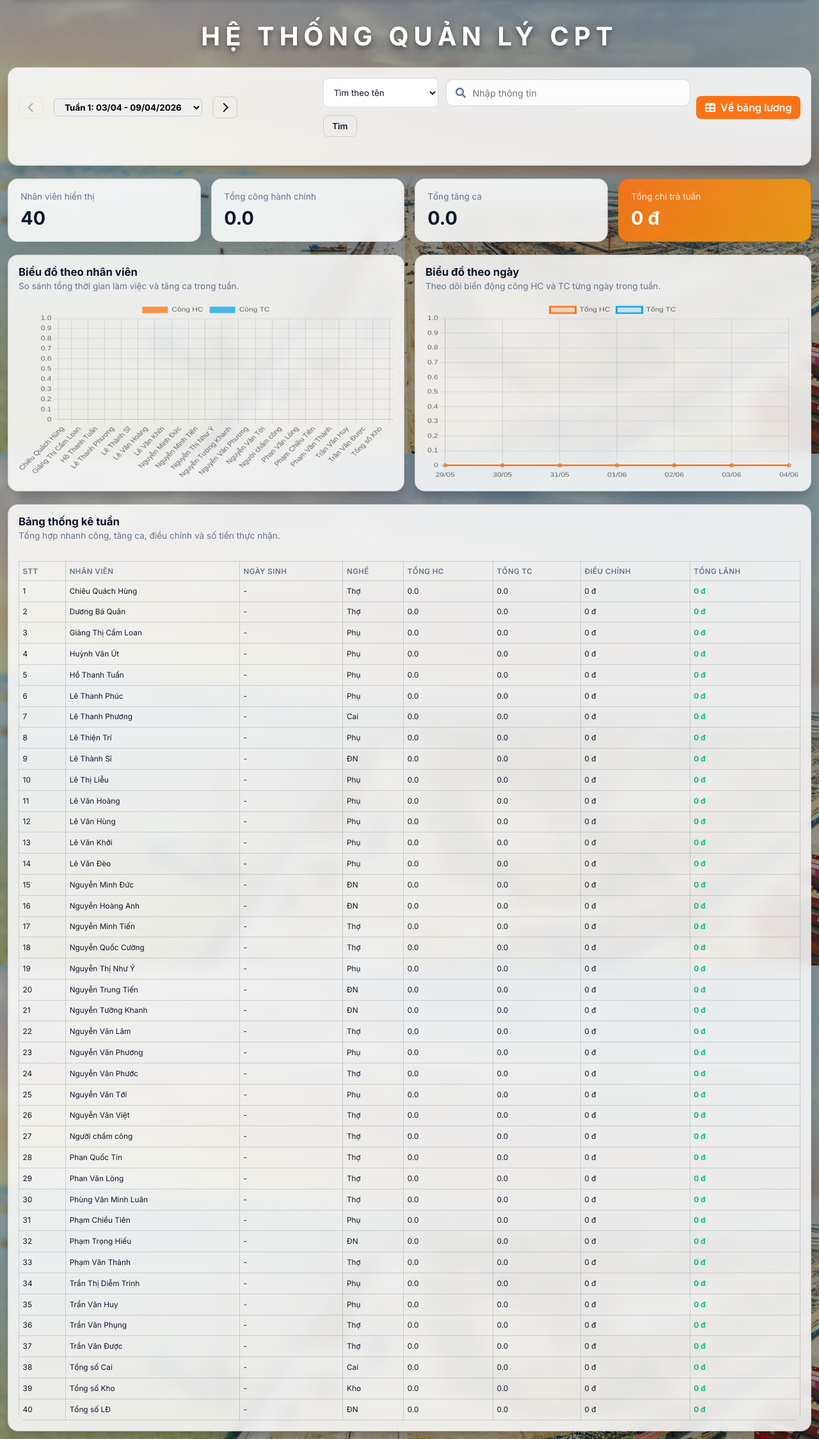
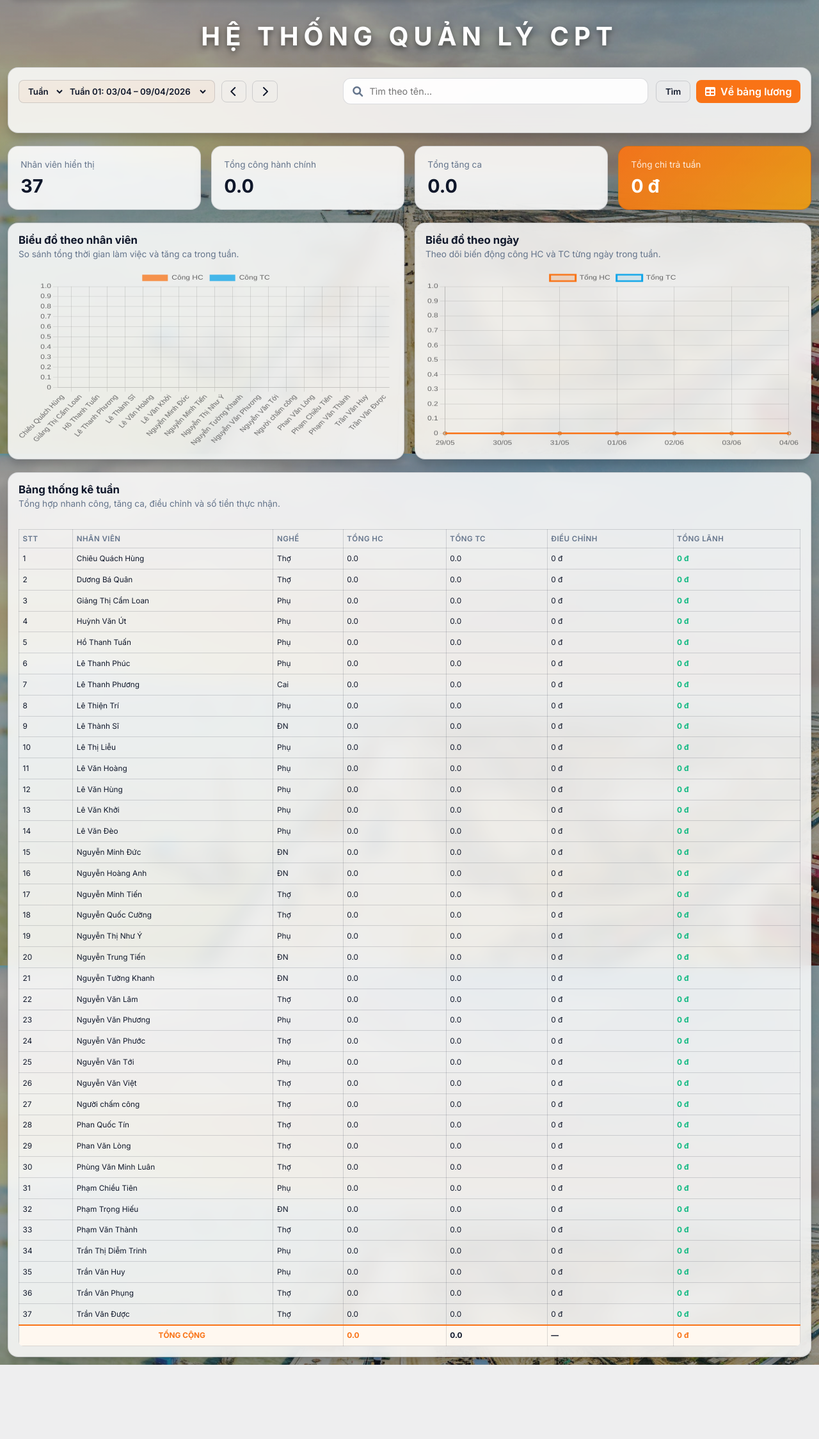
Before and after one commit to bruhhhh978/CPT, a Django app: page /statistics/ in a window 1280 px wide. Shown: the part 91-2340 px from the top of the page at 64% size. After the commit the page ends 2224 px from the top, so only its background shows below. Run offline with Django 5.2, Linux system fonts and the light colour scheme; data comes from the database, SQL or seed files in the repository; both versions use the stored data as it was after the commit.

Commit message:
sua chua giao dien

```diff
--- a/payroll/templates/payroll/payroll_statistics.html
+++ b/payroll/templates/payroll/payroll_statistics.html
@@ -11,44 +11,50 @@
 <div class="stats-shell">
     <div class="card">
     <div class="controls">
-            <div class="date-nav">
-                <a href="#" id="btn-prev" class="btn btn-outline">
-                    <i class="fas fa-chevron-left"></i>
-                </a>
+        <div class="date-pill" style="display:flex; align-items:center; gap:4px; background:var(--glass); border:1px solid var(--border); border-radius:8px; padding:5px 10px; height:36px;">
+            <select id="view-type-select" style="border:none; background:transparent; color:var(--text-main); font-size:0.83rem; font-weight:600; outline:none; cursor:pointer;">
+                <option value="week"  {% if view_type == 'week'  %}selected{% endif %}>Tuần</option>
+                <option value="month" {% if view_type == 'month' %}selected{% endif %}>Tháng</option>
+            </select>
 
-                <select id="week-select" onchange="location.href=buildWeekUrl(this.value)"
-                        style="font-weight:bold; padding: 4px 12px; border-radius: 6px; border: 1px solid #ccc; cursor:pointer;">
+            <select id="period-select" style="border:none; background:transparent; color:var(--text-main); font-size:0.83rem; font-weight:600; outline:none; cursor:pointer; width:220px;">
+                {% if view_type == 'month' %}
+                    {% for m in available_months %}
+                    <option value="{{ m.date_str }}"
+                        {% if target_date|date:'Y' == m.year|stringformat:'s' and target_date|date:'n' == m.month|stringformat:'s' %}selected{% endif %}>
+                        {{ m.label }}
+                    </option>
+                    {% endfor %}
+                {% else %}
                     {% for w in available_weeks %}
                     <option value="{{ w.date_str }}"
-                            {% if w.start == start_date %}selected{% endif %}>
-                            Tuần {{ forloop.counter }}: {{ w.start|date:'d/m' }} - {{ w.end|date:'d/m/Y' }}
+                        {% if start_date == w.start %}selected{% endif %}>
+                        {{ w.label }}
                     </option>
                     {% endfor %}
+                {% endif %}
             </select>
-
-                <a href="#" id="btn-next" class="btn btn-outline">
-                    <i class="fas fa-chevron-right"></i>
-                </a>
         </div>
 
+        <a href="#" id="btn-prev" class="btn btn-outline"><i class="fas fa-chevron-left"></i></a>
+        <a href="#" id="btn-next" class="btn btn-outline"><i class="fas fa-chevron-right"></i></a>
 
-            <div style="flex-grow: 1;"></div>
+        <div style="flex-grow:1;"></div>
+
         <form method="GET" class="search-form">
             <input type="hidden" name="date" value="{{ start_date|date:'Y-m-d' }}">
-                <select name="search_type" class="form-input search-type-select">
-                    <option value="name" {% if search_type == 'name' %}selected{% endif %}>Tìm theo tên</option>
-                    <option value="dob" {% if search_type == 'dob' %}selected{% endif %}>Tìm theo ngày sinh</option>
-                </select>
+            <input type="hidden" name="view_type" value="{{ view_type }}">
             <div class="search-input-wrap">
                 <i class="fas fa-search"></i>
-                    <input type="text" name="q" value="{{ search_query }}" placeholder="Nhập thông tin" class="search-input">
+                <input type="text" name="q" value="{{ search_query }}" placeholder="Tìm theo tên..." class="search-input">
             </div>
             <button type="submit" class="btn btn-outline">Tìm</button>
             {% if search_query %}
-                <a href="?date={{ start_date|date:'Y-m-d' }}&search_type={{ search_type }}" class="btn btn-outline">Xóa lọc</a>
+            <a href="?date={{ start_date|date:'Y-m-d' }}&view_type={{ view_type }}" class="btn btn-outline">✕</a>
             {% endif %}
         </form>
-            <a href="{% url 'payroll:payroll_sheet' %}?date={{ start_date|date:'Y-m-d' }}&search_type={{ search_type }}{% if search_query %}&q={{ search_query|urlencode }}{% endif %}" class="btn btn-primary">
+
+        <a href="{% url 'payroll:payroll_sheet' %}?date={{ start_date|date:'Y-m-d' }}&view_type={{ view_type }}" class="btn btn-primary">
             <i class="fas fa-table"></i> Về bảng lương
         </a>
     </div>
@@ -108,7 +114,6 @@
                 <tr>
                     <th>STT</th>
                     <th>Nhân viên</th>
-                        <th>Ngày sinh</th>
                     <th>Nghề</th>
                     <th>Tổng HC</th>
                     <th>Tổng TC</th>
@@ -121,7 +126,6 @@
                 <tr>
                     <td>{{ forloop.counter }}</td>
                     <td>{{ row.employee.name }}</td>
-                        <td>{{ row.employee.date_of_birth|date:"d/m/Y"|default:"-" }}</td>
                     <td>{{ row.employee.position }}</td>
                     <td>{{ row.total_hc }}</td>
                     <td>{{ row.total_tc }}</td>
@@ -130,11 +134,20 @@
                 </tr>
                 {% empty %}
                 <tr>
-                        <td colspan="8" class="empty-state-cell">
-                            Không có dữ liệu để thống kê trong bộ lọc hiện tại.
-                        </td>
+                    <td colspan="7" class="empty-state-cell">Không có dữ liệu.</td>
                 </tr>
                 {% endfor %}
+                {% if payroll_data %}
+                <tr style="font-weight:700; background:var(--surface, #fff8f0); border-top:2px solid var(--primary);">
+                    <td colspan="3" style="text-align:center; color:var(--primary);">
+                        <i class="fas fa-sigma"></i> TỔNG CỘNG
+                    </td>
+                    <td style="color:var(--primary);">{{ total_hc|floatformat:1 }}</td>
+                    <td>{{ total_tc|floatformat:1 }}</td>
+                    <td>—</td>
+                    <td style="color:var(--primary);">{{ total_pay|floatformat:0|intcomma }} đ</td>
+                </tr>
+                {% endif %}
             </tbody>
         </table>
         </div>
@@ -227,49 +240,42 @@
 </script>
 
 <script>
-function buildWeekUrl(date) {
+function goToPeriod(dateStr, viewType) {
     const params = new URLSearchParams(window.location.search);
-    params.set('date', date);
-    return `?${params.toString()}`;
+    params.set('date', dateStr);
+    params.set('view_type', viewType);
+    window.location.href = '?' + params.toString();
 }
 
-function getAvailableWeeks() {
-    return Array.from(document.getElementById('week-select').options).map(opt => opt.value);
-}
+const viewTypeSelect = document.getElementById('view-type-select');
+const periodSelect = document.getElementById('period-select');
 
-function getCurrentWeek() {
-    return document.getElementById('week-select').value;
-}
+viewTypeSelect.addEventListener('change', function() {
+    const params = new URLSearchParams(window.location.search);
+    params.set('view_type', this.value);
+    params.set('date', '{{ start_date|date:"Y-m-d" }}');
+    window.location.href = '?' + params.toString();
+});
 
-function updateNavButtons() {
-    const weeks = getAvailableWeeks();
-    const idx = weeks.indexOf(getCurrentWeek());
-
-    const btnPrev = document.getElementById('btn-prev');
-    const btnNext = document.getElementById('btn-next');
-
-    btnPrev.style.opacity = idx <= 0 ? '0.3' : '1';
-    btnPrev.style.pointerEvents = idx <= 0 ? 'none' : 'auto';
-
-    btnNext.style.opacity = idx >= weeks.length - 1 ? '0.3' : '1';
-    btnNext.style.pointerEvents = idx >= weeks.length - 1 ? 'none' : 'auto';
-}
+periodSelect.addEventListener('change', function() {
+    goToPeriod(this.value, viewTypeSelect.value);
+});
 
 document.getElementById('btn-prev').addEventListener('click', function(e) {
     e.preventDefault();
-    const weeks = getAvailableWeeks();
-    const idx = weeks.indexOf(getCurrentWeek());
-    if (idx > 0) location.href = buildWeekUrl(weeks[idx - 1]);
+    if (periodSelect.selectedIndex > 0) {
+        periodSelect.selectedIndex--;
+        goToPeriod(periodSelect.value, viewTypeSelect.value);
+    }
 });
 
 document.getElementById('btn-next').addEventListener('click', function(e) {
     e.preventDefault();
-    const weeks = getAvailableWeeks();
-    const idx = weeks.indexOf(getCurrentWeek());
-    if (idx < weeks.length - 1) location.href = buildWeekUrl(weeks[idx + 1]);
+    if (periodSelect.selectedIndex < periodSelect.options.length - 1) {
+        periodSelect.selectedIndex++;
+        goToPeriod(periodSelect.value, viewTypeSelect.value);
+    }
 });
-
-updateNavButtons();
 </script>
 
 {% endblock %}
--- a/payroll/views.py
+++ b/payroll/views.py
@@ -397,8 +397,6 @@ def build_weekly_payroll_data(employees, dates):
     return payroll_data
 
 
-
-
 def payroll_sheet(request):
     # Determine if user can edit (must be authenticated AND be manager/user)
     can_edit = False
@@ -549,8 +547,8 @@ def get_adjustment_logs(request, employee_id):
     })
 
     return JsonResponse({'logs': data})
+
 def payroll_statistics(request):
-    # Determine if user can edit
     can_edit = False
     is_viewer_mode = True
 
@@ -563,18 +561,29 @@ def payroll_statistics(request):
         except:
             messages.error(request, 'Lỗi: Hồ sơ người dùng không hợp lệ.')
             return redirect('login:login')
-    else:
-        is_viewer_mode = True
-        can_edit = False
-
     search_query = request.GET.get('q', '').strip()
     target_date = get_target_date(request)
-    dates = get_week_range(target_date)
-    start_date, end_date = dates[0], dates[-1]
+    view_type = request.GET.get('view_type', 'week').strip().lower()
+    if view_type not in ('week', 'month'):
+        view_type = 'week'
 
-    employees = Employee.objects.all().order_by('name')
+    if view_type == 'month':
+        week_start = get_week_start(target_date)
+        year, month = week_start.year, week_start.month
+        weeks_this_month = get_weeks_in_month(year, month)
+        if weeks_this_month:
+            first_day = weeks_this_month[0]
+            last_day = weeks_this_month[-1] + datetime.timedelta(days=6)
+            dates = [first_day + datetime.timedelta(days=i) for i in range((last_day - first_day).days + 1)]
+        else:
+            dates = get_week_range(target_date)
+    else:
+        dates = get_week_range(target_date)
+    SUMMARY_NAMES = ['Tổng số Cai', 'Tổng số Kho', 'Tổng số LĐ']
+    employees = Employee.objects.exclude(name__in=SUMMARY_NAMES).order_by('name')
     if search_query:
         employees = employees.filter(name__icontains=search_query)
+    start_date, end_date = dates[0], dates[-1]
 
     payroll_data = build_weekly_payroll_data(employees, dates)
 
@@ -607,17 +616,32 @@ def payroll_statistics(request):
         for row in payroll_data
     ]
 
+    all_weeks_raw = get_available_weeks()
     available_weeks = [
         {
             'start': w,
             'end': w + datetime.timedelta(days=6),
             'date_str': w.strftime('%Y-%m-%d'),
+            'label': f"Tuần {i:02d}: {w.strftime('%d/%m')} – {(w + datetime.timedelta(days=6)).strftime('%d/%m/%Y')}",
         }
-        for w in get_available_weeks()
+        for i, w in enumerate(all_weeks_raw, start=1)
     ]
+    available_months = []
+    for (year, month) in get_available_months():
+        weeks_in_m = get_weeks_in_month(year, month)
+        first_week_str = weeks_in_m[0].strftime('%Y-%m-%d') if weeks_in_m else f'{year}-{month:02d}-01'
+        available_months.append({
+            'year': year,
+            'month': month,
+            'date_str': first_week_str,
+            'label': f"Tháng {month:02d}/{year}",
+        })
+
     context = {
         'start_date': start_date,
         'end_date': end_date,
+        'target_date': target_date,
+        'view_type': view_type,
         'prev_week': start_date - datetime.timedelta(days=7),
         'next_week': start_date + datetime.timedelta(days=7),
         'payroll_data': payroll_data,
@@ -628,6 +652,7 @@ def payroll_statistics(request):
         'daily_totals': daily_totals,
         'chart_rows': chart_rows,
         'available_weeks': available_weeks,
+        'available_months': available_months,
         'search_query': search_query,
         'can_edit': can_edit,
         'is_viewer_mode': is_viewer_mode,
@@ -731,13 +756,14 @@ def import_excel(request):
         excel_file = request.FILES['excel_file']
         wb = load_workbook(excel_file, data_only=True)
 
+        first_target_date = None
+
         for ws in wb.worksheets:
             sheet_name = ws.title.strip().lower()
             if 'tổng' in sheet_name or 'tong' in sheet_name:
                 continue
 
             header_text = str(ws['G1'].value or '')
-
             date_matches = re.findall(r'(\d{1,2}/\d{1,2}/(?:\d{4}|\d{2}))', header_text)
 
             if not date_matches:
@@ -751,6 +777,9 @@ def import_excel(request):
                     target_date = datetime.datetime.strptime(raw_date, '%d/%m/%y').date()
             except Exception:
                 continue
+
+            if first_target_date is None:
+                first_target_date = target_date
 
             dates = get_week_range(target_date)
             for row in ws.iter_rows(min_row=6):
@@ -767,7 +796,7 @@ def import_excel(request):
                     emp.position = position
                     emp.save()
 
-                col_idx = 3  # Cột D = index 3
+                col_idx = 3
                 for d in dates:
                     hc_val = from_symbol(row[col_idx].value)
                     tc_raw = row[col_idx + 1].value
@@ -782,7 +811,6 @@ def import_excel(request):
                     att.save()
                     col_idx += 2
 
-                # Lương ngày - cột T (index 19)
                 wage = row[19].value
                 if wage:
                     try:
@@ -791,7 +819,6 @@ def import_excel(request):
                         pass
                     emp.save()
 
-                # Tăng/giảm - cột U (index 20)
                 adj_val_raw = row[20].value
                 if adj_val_raw:
                     try:
@@ -813,7 +840,10 @@ def import_excel(request):
                             end_date=dates[-1],
                             amount=adj_val
                         )
-    return redirect(reverse('payroll:payroll_sheet') + f"?date={request.POST.get('current_date', '')}")
+
+    # <-- sửa dòng redirect
+    redirect_date = first_target_date.strftime('%Y-%m-%d') if first_target_date else request.POST.get('current_date', '')
+    return redirect(reverse('payroll:payroll_sheet') + f"?date={redirect_date}")
 
 def delete_all_data(request):
     # Check authorization - only managers can delete all
@@ -1092,10 +1122,19 @@ def du_an_create(request):
 
 @allow_viewer
 def du_an_detail(request, pk):
-    """Xem chi tiết công trình"""
     du_an = get_object_or_404(CongTrinh, pk=pk)
-    return render(request, 'payroll/du_an_detail.html', {'du_an': du_an})
 
+    # Đếm từ Attendance (model cũ đang có dữ liệu thực)
+    from .models import Attendance
+    cham_cong_qs = Attendance.objects.filter(cong_trinh=du_an)
+    cham_cong_count = cham_cong_qs.count()
+    nhan_vien_count = cham_cong_qs.values('employee').distinct().count()
+
+    return render(request, 'payroll/du_an_detail.html', {
+        'du_an': du_an,
+        'cham_cong_count': cham_cong_count,
+        'nhan_vien_count': nhan_vien_count,
+    })
 @manager_only
 def du_an_edit(request, pk):
     """Sửa thông tin công trình (Chỉ quản lý)"""
```
Also changed, not shown: payroll/templates/payroll/payroll_sheet.html (+22 -15 lines), db.sqlite3. Lines whose indentation alone changed are shown as unchanged.
